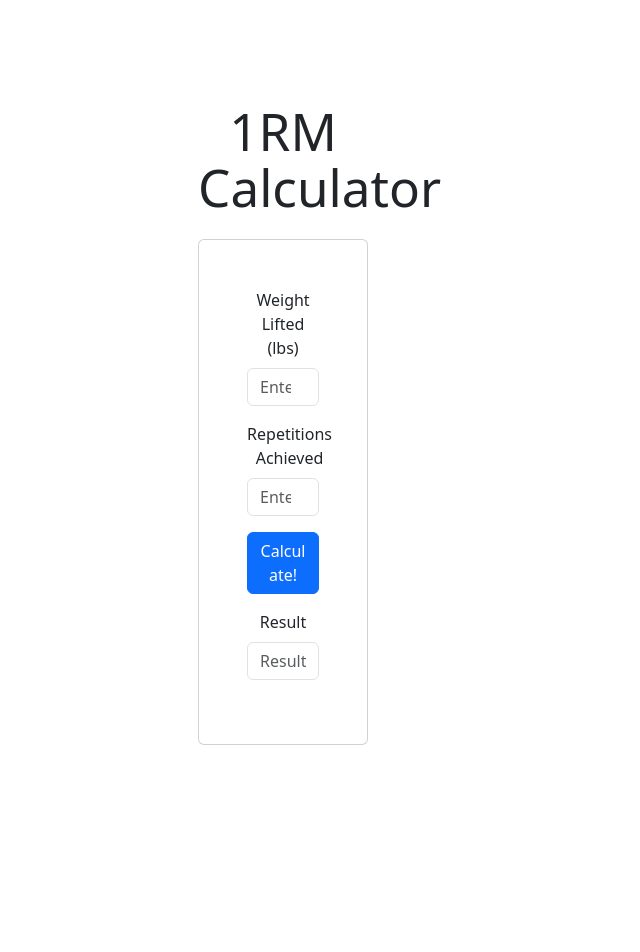
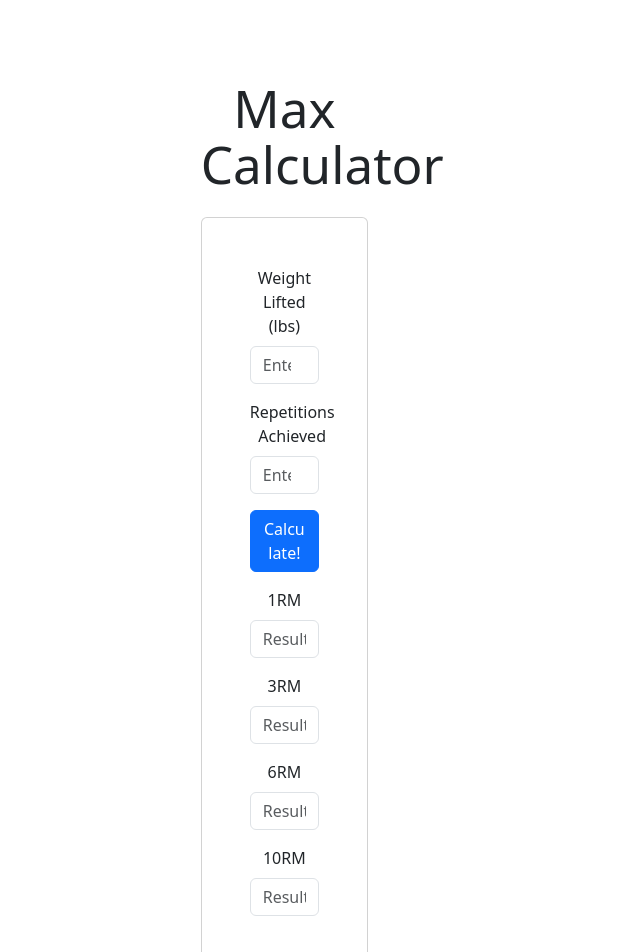
Before and after one commit to dianestephani/apre-method, a React (Vite) app in the folder apre-method/: page / in a window 1280 px wide. Shown: the top 952 px of the page, without its empty margins (260-900 px from the left). Before the commit the page ends 800 px from the top, so only its background shows below. Built offline with nearby package versions, Linux system fonts and the light colour scheme.

Commit message:
calculators functional

```diff
--- a/apre-method/package.json
+++ b/apre-method/package.json
@@ -11,6 +11,7 @@
   },
   "dependencies": {
     "bootstrap": "^5.3.8",
+    "node": "^22.21.0",
     "react": "^19.1.1",
     "react-dom": "^19.1.1"
   },
--- a/apre-method/src/OneRMCalculator.jsx
+++ b/apre-method/src/OneRMCalculator.jsx
@@ -4,6 +4,9 @@ function OneRMCalculator() {
   const [weightLifted, setWeightLifted] = useState('')
   const [repsAchieved, setRepsAchieved] = useState('')
   const [result, setResult] = useState('')
+  const [result3RM, setResult3RM] = useState('')
+  const [result6RM, setResult6RM] = useState('')
+  const [result10RM, setResult10RM] = useState('')
 
   const handleCalculate = () => {
     // Calculate one-rep max using the formula: oneRM = weightLifted * (1 + (repsAchieved / 30))
@@ -12,18 +15,33 @@ function OneRMCalculator() {
 
     if (isNaN(weight) || isNaN(reps) || weight <= 0 || reps <= 0) {
       setResult('Please enter valid positive numbers')
+      setResult3RM('')
+      setResult6RM('')
+      setResult10RM('')
       return
     }
 
     const oneRM = weight * (1 + (reps / 30))
     setResult(oneRM.toFixed(2))
+
+    // Calculate 3RM: 1RM * 0.91, rounded to nearest 0.5
+    const threeRM = Math.round((oneRM * 0.91) * 2) / 2
+    setResult3RM(threeRM.toFixed(1))
+
+    // Calculate 6RM: 1RM * 0.85, rounded to nearest 0.5
+    const sixRM = Math.round((oneRM * 0.85) * 2) / 2
+    setResult6RM(sixRM.toFixed(1))
+
+    // Calculate 10RM: 1RM * 0.75, rounded to nearest 0.5
+    const tenRM = Math.round((oneRM * 0.75) * 2) / 2
+    setResult10RM(tenRM.toFixed(1))
   }
 
   return (
     <div className="container mt-5">
       <div className="row">
         <div className="col-md-8 col-lg-6">
-          <h1 className="mb-4">1RM Calculator</h1>
+          <h1 className="mb-4">Max Calculator</h1>
 
           <div className="card">
             <div className="card-body">
@@ -68,13 +86,55 @@ function OneRMCalculator() {
 
                 <div className="mb-3">
                   <label htmlFor="result" className="form-label">
-                    Result
+                    1RM
                   </label>
                   <input
                     type="text"
                     className="form-control"
                     id="result"
                     value={result}
+                    readOnly
+                    placeholder="Result will appear here"
+                  />
+                </div>
+
+                <div className="mb-3">
+                  <label htmlFor="result3RM" className="form-label">
+                    3RM
+                  </label>
+                  <input
+                    type="text"
+                    className="form-control"
+                    id="result3RM"
+                    value={result3RM}
+                    readOnly
+                    placeholder="Result will appear here"
+                  />
+                </div>
+
+                <div className="mb-3">
+                  <label htmlFor="result6RM" className="form-label">
+                    6RM
+                  </label>
+                  <input
+                    type="text"
+                    className="form-control"
+                    id="result6RM"
+                    value={result6RM}
+                    readOnly
+                    placeholder="Result will appear here"
+                  />
+                </div>
+
+                <div className="mb-3">
+                  <label htmlFor="result10RM" className="form-label">
+                    10RM
+                  </label>
+                  <input
+                    type="text"
+                    className="form-control"
+                    id="result10RM"
+                    value={result10RM}
                     readOnly
                     placeholder="Result will appear here"
                   />
```
Also changed, not shown: 1 other file (tests, documents, lock files or other folders).
